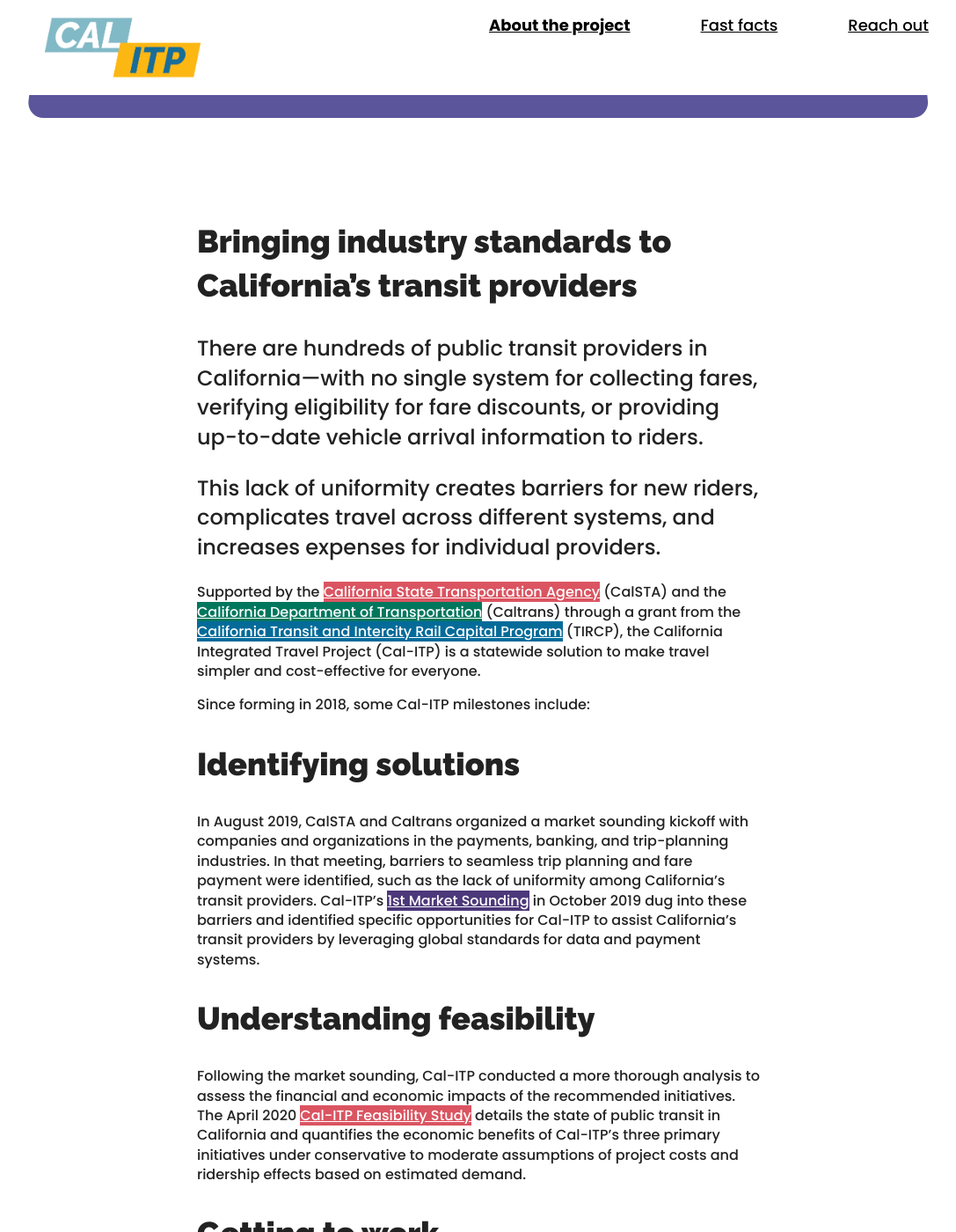
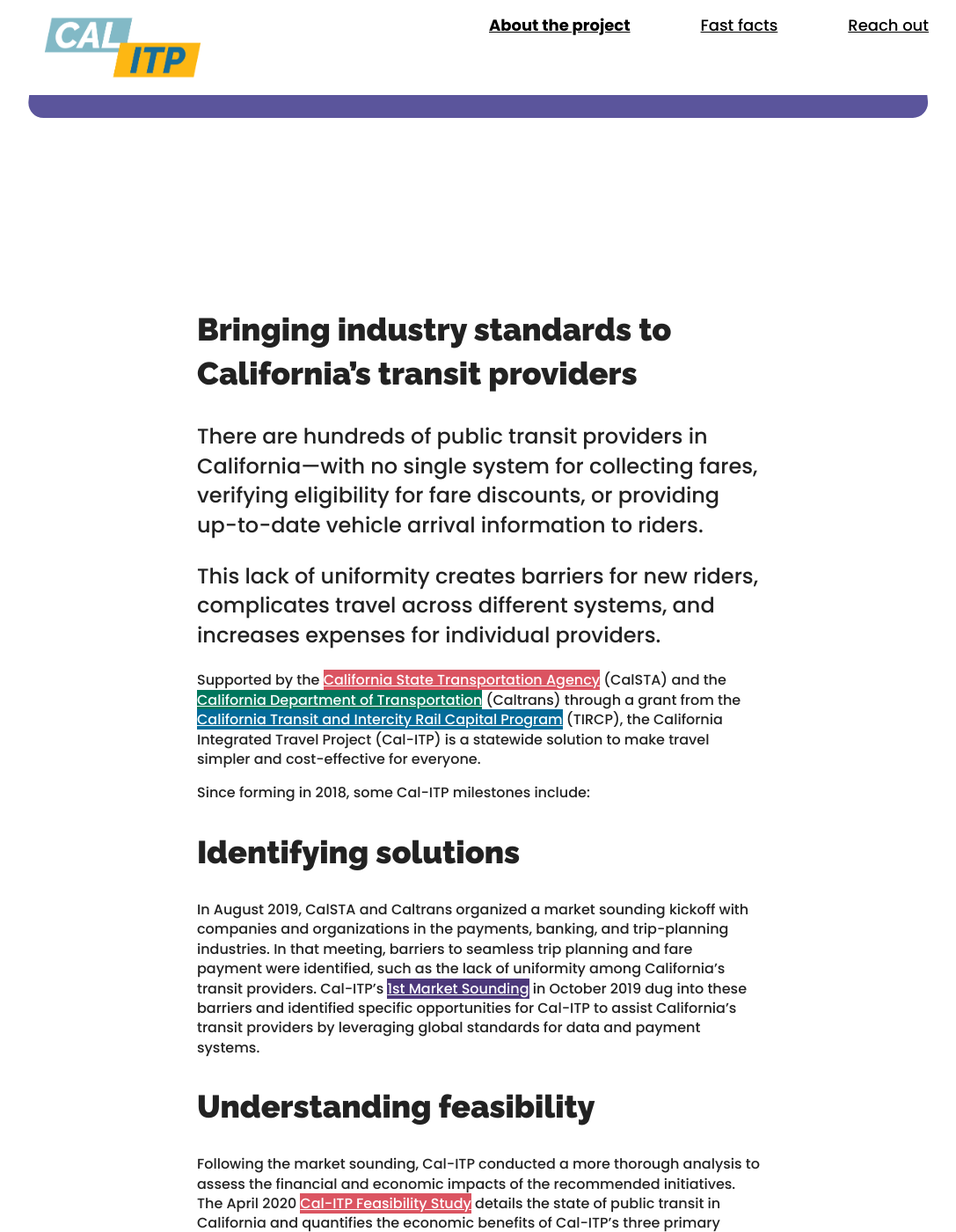
Before and after one commit to cal-itp/calitp.org, a Jekyll site: the page built from index.html, in a window 1280 px wide and 1400 px high, scrolled down 1898 px. Shown: the whole window at 88% size, without its empty margins (96-1183 px from the left). Built offline with Jekyll 4.4.1, drawn with Linux system fonts in a browser that asks for light colours.

Commit message:
Correcting navigation targets

```diff
--- a/index.html
+++ b/index.html
@@ -10,7 +10,7 @@
     </picture>
     <ul class="links">
       <li><a href="#about"><strong>About the project</strong></a></li>
-      <li><a href="#fastfacts">Fast facts</a></li>
+      <li><a href="#funfacts">Fast facts</a></li>
       <li><a href="#reachout">Reach out</a></li>
       <!-- <li><a>Support for Transit Providers</a></li> -->
     </ul>
--- a/stylesheets/main.css
+++ b/stylesheets/main.css
@@ -175,3 +175,7 @@
 #funfacts picture img {
   width: 70%;
 }
+
+#about {
+  padding-top: 100px;
+}
```
